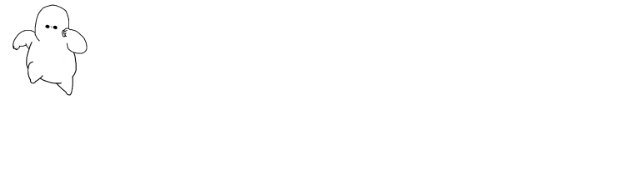
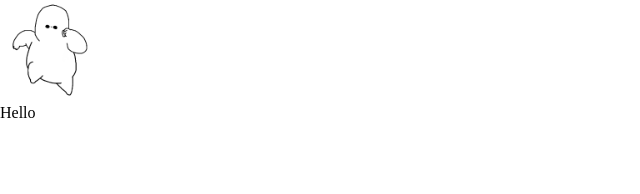
Before and after one commit to jvondzerza/infinite, a React (Create React App) app: page / in a window 1280 px wide. Shown: the top 194 px of the page, without its empty margins (0-640 px from the left). Built offline with nearby package versions, Linux system fonts and the light colour scheme.

Commit message:
Revert "Feature/title component"

```diff
--- a/src/components/_index.scss
+++ b/src/components/_index.scss
@@ -1,2 +1 @@
 @forward '../components/articles';
-@forward '../components/text/';
--- a/src/components/articles/Article/Article.js
+++ b/src/components/articles/Article/Article.js
@@ -1,7 +1,11 @@
 const Article = (props) => {
     return (
+
         <article>
             <img src={props.src} alt={props.alt} />
+            <p onClick={() =>
+                document.documentElement.style.setProperty('--clr-black', 'green')
+            }>Hello</p>
         </article>
     )
 }
--- a/src/components/index.js
+++ b/src/components/index.js
@@ -1,4 +1,3 @@
 import Article from './articles';
-import Title from './text';
 
-export { Article, Title };
+export { Article };
--- a/src/components/text/Title/Title.js
+++ /dev/null
@@ -1,7 +0,0 @@
-const Title = (props) => {
-    return (
-        <p id={props.id} className={"title"}>{props.content}</p>
-    )
-}
-
-export default Title;
--- a/src/components/text/Title/_Title.scss
+++ /dev/null
@@ -1,3 +0,0 @@
-.title {
-    font-size: 3rem;
-}
--- a/src/components/text/_index.scss
+++ /dev/null
@@ -1 +0,0 @@
-@forward '../text/Title/Title';
--- a/src/components/text/index.js
+++ /dev/null
@@ -1,3 +0,0 @@
-import Title from './Title/Title';
-
-export default Title;
--- a/src/style/style.css
+++ b/src/style/style.css
@@ -6,13 +6,4 @@
 
 article img {
   width: 100px;
-}
-
-.title {
-  font-size: 3rem;
-}
-
-.home {
-  width: 100vw;
-  height: 100vh;
 }/*# sourceMappingURL=style.css.map */
--- a/src/views/HomePage/HomePage.js
+++ b/src/views/HomePage/HomePage.js
@@ -2,6 +2,8 @@ import { Article } from "../../components";
 import img from '../../assets/standing.gif';
 
 function HomePage(props) {
+
+
     return (
         <section className="home">
             <Article src={img} />
--- a/src/views/HomePage/_HomePage.scss
+++ b/src/views/HomePage/_HomePage.scss
@@ -1,6 +1 @@
 @use '../../style/abstracts/' as *;
-
-.home {
-    width: 100vw;
-    height: 100vh;
-}
```
Also changed, not shown: 1 other file (tests, documents, lock files or other folders).
